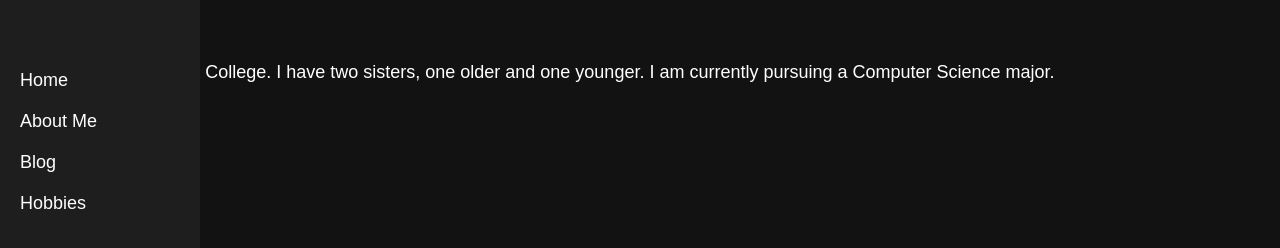
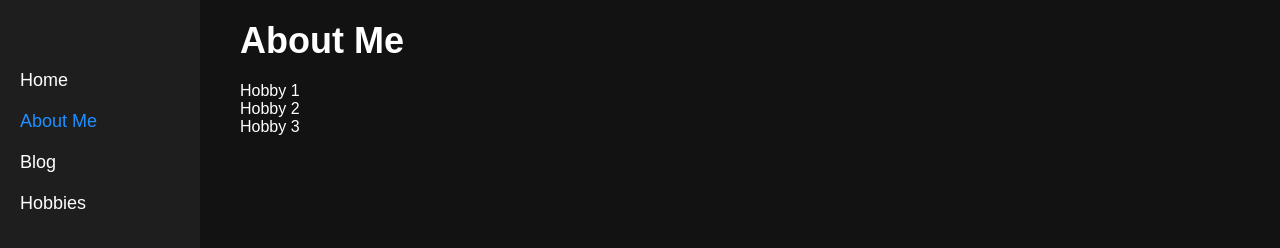
Before and after one commit to MichaelOjo-ITC/MichaelOjo-ITC.github.io, a plain HTML site: page aboutme.html in a window 1280 px wide. Drawn offline with Linux system fonts and the light colour scheme.

Commit message:
Update aboutme.html

```diff
--- a/aboutme.html
+++ b/aboutme.html
@@ -1,4 +1,3 @@
-<!-- aboutme.html -->
 <!DOCTYPE html>
 <html lang="en">
 <head>
@@ -8,19 +7,24 @@
     <link rel="stylesheet" href="common_style.css">
 </head>
 <body>
-    <div class="sidebar">
-        <nav>
-            <ul>
-                <li><a href="index.html"><i class="fas fa-home"></i> Home</a></li>
-                <li class="active"><a href="aboutme.html"><i class="fas fa-user"></i> About Me</a></li>
-                <li><a href="blog.html"><i class="fas fa-pen"></i> Blog</a></li>
-                <li><a href="hobbies.html"><i class="fas fa-camera"></i> Hobbies</a></li>
-            </ul>
-        </nav>
-    </div>
-    <div class="content">
-        <h1>About Me</h1>
-        <p>I play basketball at Siena College. I have two sisters, one older and one younger. I am currently pursuing a Computer Science major.</p>
-    </div>
+    <nav class="sidebar">
+        <ul>
+            <li><a href="index.html">Home</a></li>
+            <li><a href="aboutme.html" class="active">About Me</a></li>
+            <li><a href="blog.html">Blog</a></li>
+            <li><a href="hobbies.html">Hobbies</a></li>
+        </ul>
+    </nav>
+
+    <main>
+        <section class="about">
+            <h1>About Me</h1>
+            <div class="card-layout">
+                <div class="card">Hobby 1</div>
+                <div class="card">Hobby 2</div>
+                <div class="card">Hobby 3</div>
+            </div>
+        </section>
+    </main>
 </body>
 </html>
```
